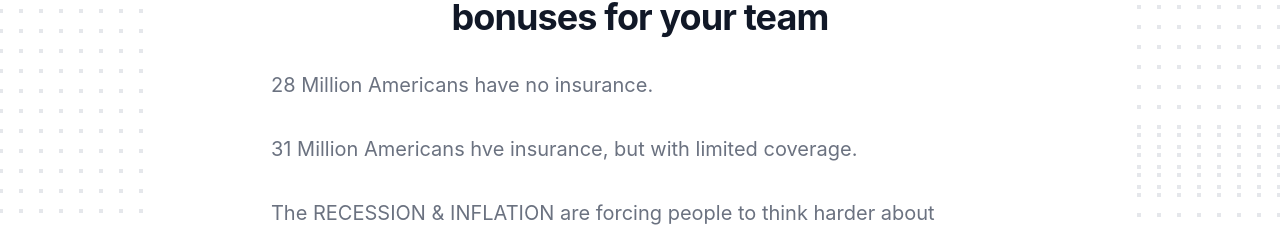
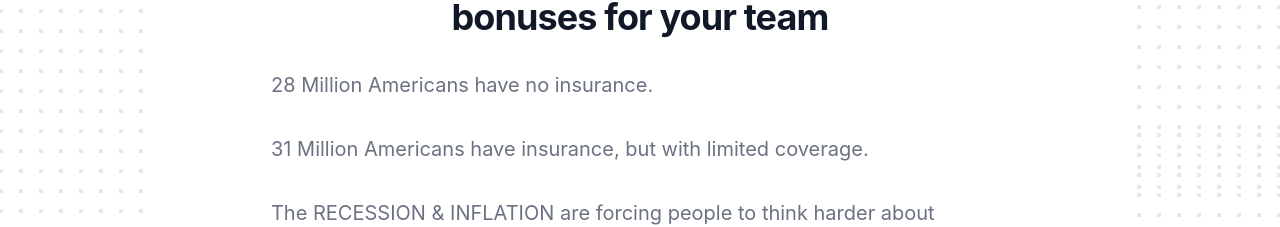
Before and after one commit to Ctomshack/ApexLongevity-landing-page, a Next.js app: page / in a window 1280 px wide. Shown: the part 2276-2503 px from the top of the page. Built offline with nearby package versions, Linux system fonts and the light colour scheme.

Commit message:
fixed typo in contents1

```diff
--- a/components/Benefits3.js
+++ b/components/Benefits3.js
@@ -140,7 +140,7 @@ import {
           </svg>
 
 
-          <div className="relative w-1/2 m-auto rounded-md shadow md:w-full">
+          <div className="relative w-1/2 m-auto rounded-md shadow md:w-full lg:w-1/2">
                 <a
                   href="#"
                   className="flex items-center justify-center w-full px-8 py-3 mt-12 text-base font-medium text-white duration-300 border border-transparent rounded-md bg-apexB hover:bg-apexG md:py-4 md:px-10 md:text-lg"
--- a/components/Content1.js
+++ b/components/Content1.js
@@ -94,7 +94,7 @@ export default function Content1() {
             28 Million Americans have no insurance.
             </p>
             <p className="mt-8 text-xl leading-8 text-gray-500">
-            31 Million Americans hve insurance, but with limited coverage.
+            31 Million Americans have insurance, but with limited coverage.
             </p>
             <p className="mt-8 text-xl leading-8 text-gray-500">
             The RECESSION & INFLATION are forcing people to think harder about spending money on everything - Chiropractic care included.
```
